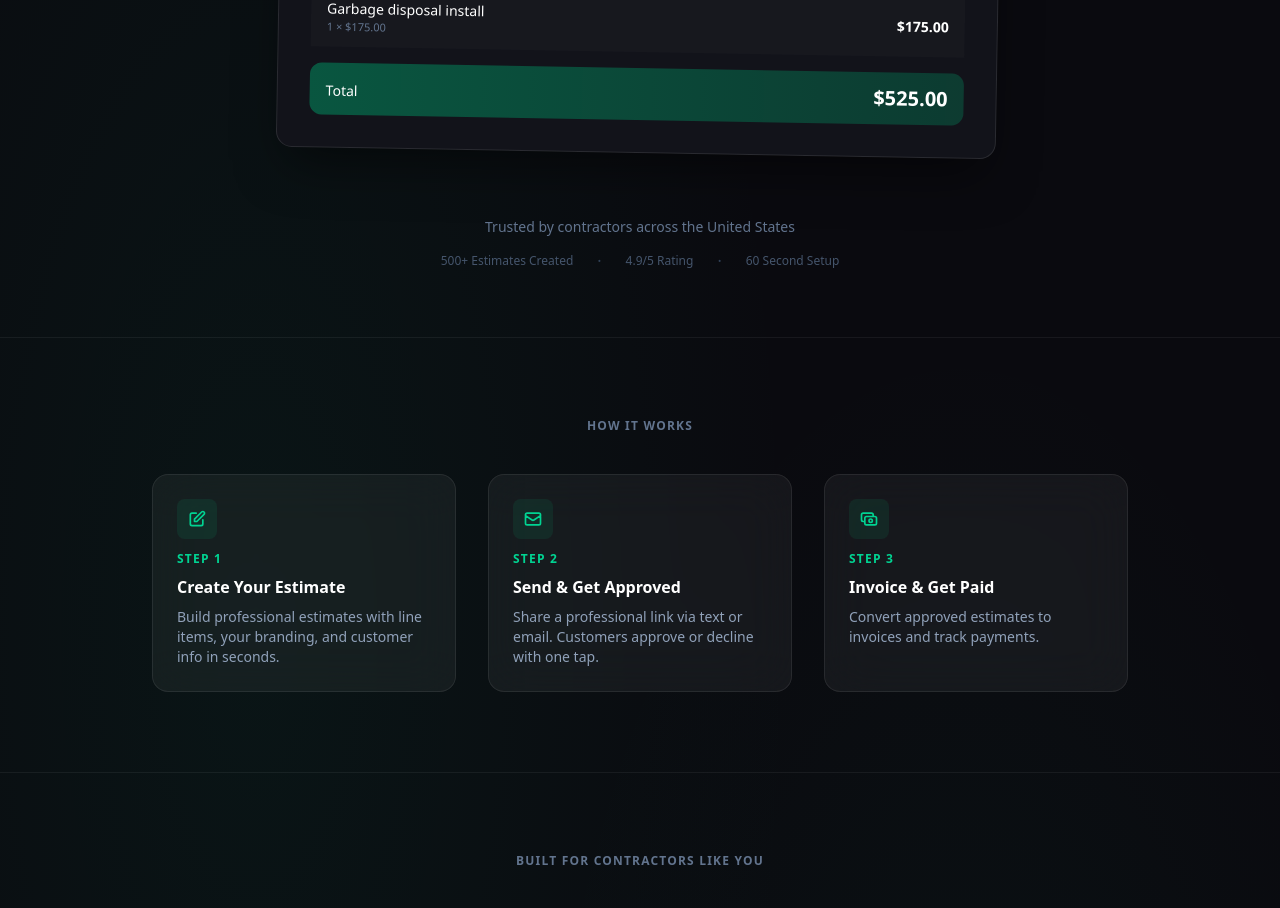
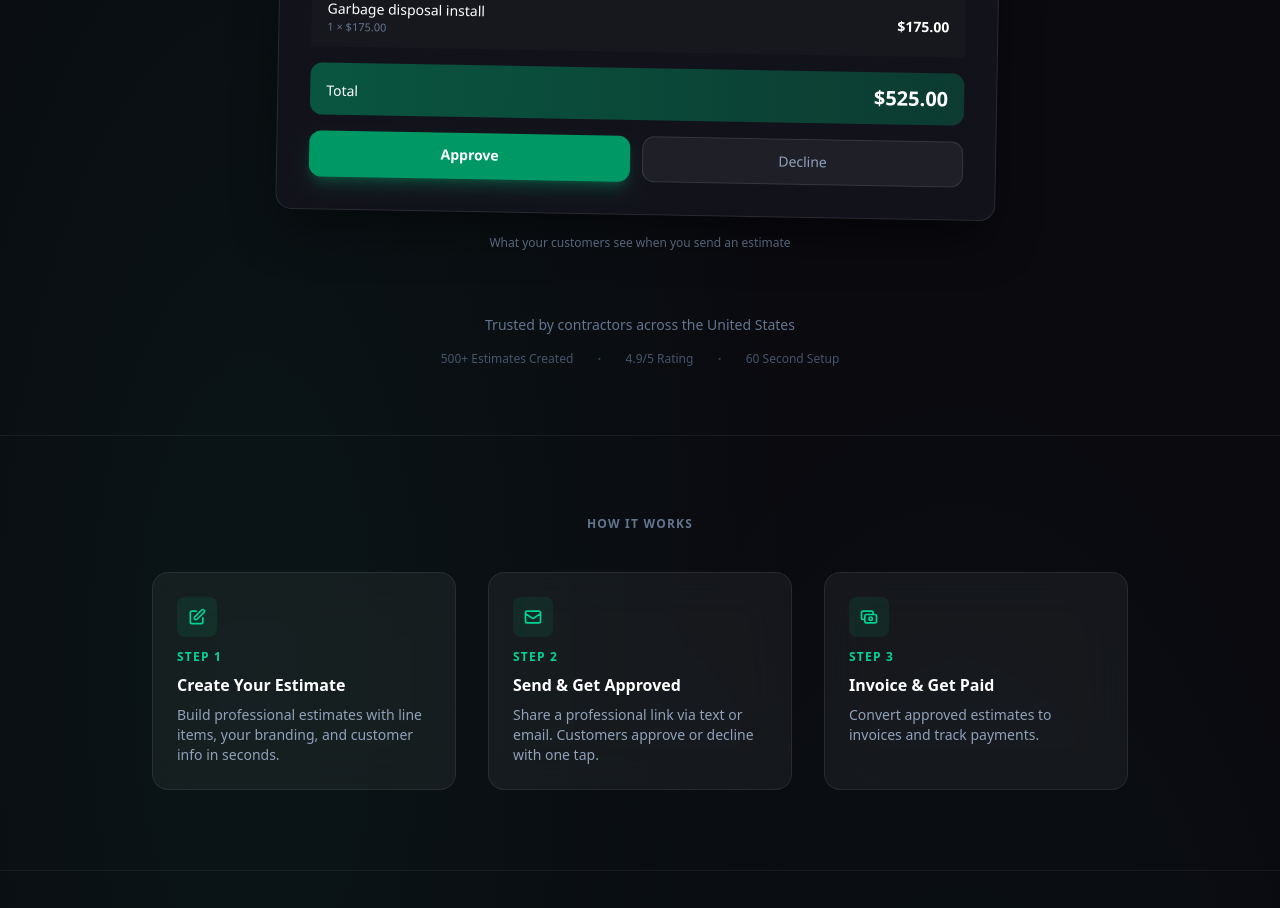
Before and after one commit to AdrianRobledo/repo-estimator, a Next.js app: page / in a window 1280 px wide. Shown: the part 900-1808 px from the top of the page. Built offline with nearby package versions, Linux system fonts and the light colour scheme; no server answers.

Commit message:
Add Approve/Decline buttons and caption to landing page mockup
Co-Authored-By: Claude Opus 4.6 <noreply@anthropic.com>

```diff
--- a/app/page.tsx
+++ b/app/page.tsx
@@ -95,9 +95,19 @@ export default async function Home() {
                   <span className="text-sm font-medium text-white">Total</span>
                   <span className="text-xl font-bold text-white">$525.00</span>
                 </div>
+                {/* Approve / Decline buttons */}
+                <div className="mt-4 grid grid-cols-2 gap-3">
+                  <div className="rounded-xl bg-emerald-600 py-3 text-center text-sm font-semibold text-white shadow-lg shadow-emerald-500/25">
+                    Approve
+                  </div>
+                  <div className="rounded-xl bg-white/[0.06] border border-white/[0.1] py-3 text-center text-sm font-medium text-slate-400">
+                    Decline
+                  </div>
+                </div>
               </div>
             </div>
           </div>
+          <p className="mt-5 text-center text-xs text-slate-500">What your customers see when you send an estimate</p>
         </div>
       </section>
 
```
